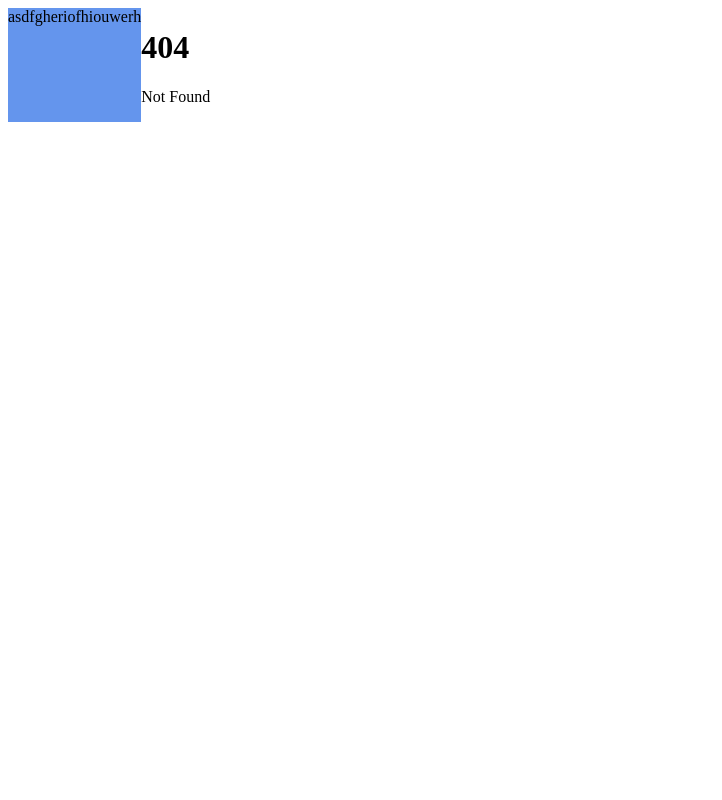
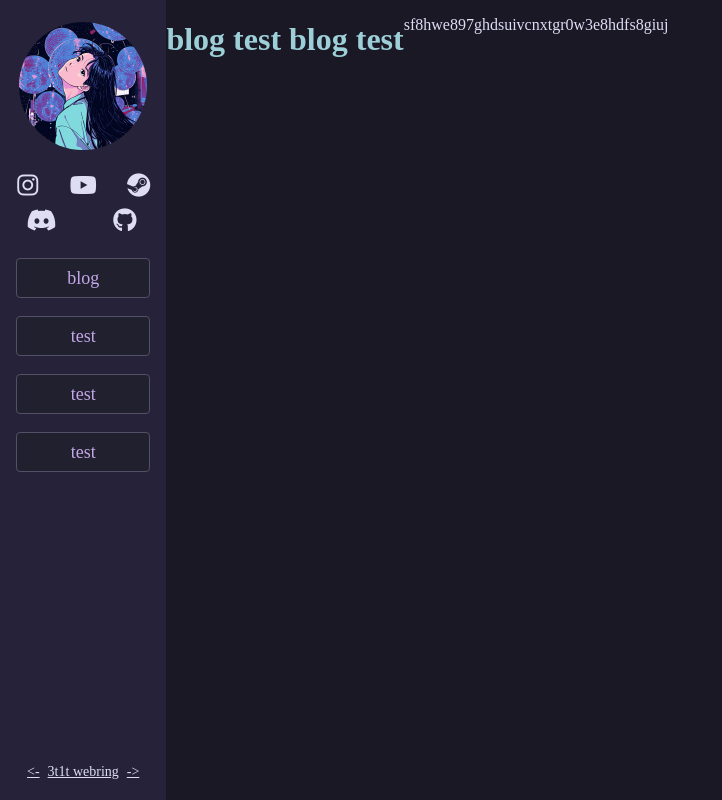
Before and after one commit to friedchaawal/friedchaawal.github.io, a SvelteKit app: page /blog in a window 1280 px wide. Before the commit this address had no page. Shown: the whole page, without its empty margins (0-722 px from the left). Built offline with nearby package versions, Linux system fonts and the light colour scheme.

Commit message:
migrated my old layout to svelte (almost)

```diff
--- a/src/app.html
+++ b/src/app.html
@@ -1,6 +1,22 @@
 <!doctype html>
 <html lang="en">
 	<head>
+		<script src="https://kit.fontawesome.com/cd932e21a0.js" crossorigin="anonymous"></script>
+		<style>
+	html,body {
+		font-family: "Jetbrains Mono";
+		height: 100%;
+		width: 100%;
+        padding: 0;
+        margin: 0;
+    }
+	p {
+		color: hsl(245deg 50% 91%);
+	}
+    h1 {
+        color: hsl(189deg 43% 73%);
+    }
+		</style>
 		<meta charset="utf-8" />
 		<link rel="icon" href="%sveltekit.assets%/favicon.png" />
 		<meta name="viewport" content="width=device-width, initial-scale=1" />
--- a/src/routes/+layout.svelte
+++ b/src/routes/+layout.svelte
@@ -2,20 +2,153 @@
 </script>
 
 <style>
-    .container{display: flex;}
-    .row{flex-direction: row;}
-    .column{flex-direction: column;}
-
-    .sidebar{
-        background-color: cornflowerblue;
+    :root {
+    --color-base: hsl(249deg 22% 12%);
+    --color-surface: hsl(247deg 23% 15%);
+    --color-overlay: hsl(248deg 25% 18%);
+    --color-muted: hsl(249deg 12% 47%);
+    --color-subtle: hsl(248deg 15% 61%);
+    --color-text: hsl(245deg 50% 91%);
+    --color-love: hsl(343deg 76% 68%);
+    --color-gold: hsl(35deg 88% 72%);
+    --color-rose: hsl(2deg 55% 83%);
+    --color-pine: hsl(197deg 49% 38%);
+    --color-foam: hsl(189deg 43% 73%);
+    --color-iris: hsl(267deg 57% 78%);
+    --color-low: #21202e;
+    --color-med: #403d52;
+    --color-high: #524f67;
+}
+    .container {display: flex;}
+    .row {flex-direction: row;}
+    .column {flex-direction: column;}
+    .centered {justify-content: center;}
+    button {font-family: inherit;}
+    .box {
+	margin: 2vmin;
+	padding: 3vmin;
+	border: 0.75vmin solid var(--color-low);
+	border-radius:0.5vmin;
+	background-color: var(--color-base);
+}
+    .parent {
+        height: 100%;
+        width: 100%;
+        flex: 1;
+}
+    .sidebar {
+        background-color: var(--color-overlay);
+        width: 13vw;
+        height: 100%;
+        gap: 0.925vh;
+}
+        #Pfp {
+            margin-top: 2.75vh;
+            margin-bottom: 2vh;
+        }
+        #Pfp > img {
+            width: 10vw;
+            height: auto;
+            border-radius: 50%;
     }
+        .handle {
+            font-size: 3vmin;
+        }
+        .handle > div {
+            text-align: center;
+            flex: 1;
+        }
+        .handle > div > a {
+            color: var(--color-text);
+        }
+        .handle > div > a:hover {
+            color: var(--color-gold);
+            filter: brightness(110%);
+            transition: color 0.3s;
+        }
+        .handle > div > a:active {
+            filter: brightness(75%);
+        }
+        .handle > div > a > i {}
+        #Nav {
+            margin-top: 2vh;
+            gap: 2.25vh;
+        }
+        #Nav > a {
+            display: flex;
+            justify-content: center;
+            text-decoration: none;
+        }
+        #Nav > a > button.inactive {
+            font-size: 2.25vmin;
+            width: 10.5vw;
+            height: 5vh;
+            border: 0.2vmin solid var(--color-high);
+            border-radius: 0.5vmin;
+            color: var(--color-iris);
+            background-color: var(--color-low);
+            transition: all 0.3s ease;
+            cursor: pointer;
+        }
+        #Nav > a > button.inactive:hover {
+            background-color: var(--color-med);
+            transform: translateX(0.3vw);
+        }
+        #Nav > a > button.inactive:active {
+            filter: brightness(70%);
+        }
+        #Nav > a > button.active {
+            font-size: 2.25vmin;
+            width: 10.5vw;
+            height: 5vh;
+            border: 1px solid var(--color-base);
+            border-radius: 0.5vmin;
+            color: var(--color-text);
+            background-color: var(--color-base);
+    }
+        #Webring {
+            margin-top: auto;
+            margin-bottom: 2vh;
+            font-size: 1.75vmin;
+            justify-content: center;
+        }
+        #Webring > a {
+            padding: 0.5vmin;
+            color: var(--color-text)
+    }
+    .content {
+        background-color: var(--color-base);
+        width: 87vw;
+}
 </style>
 
 <div class="parent container row">
-    <div class="sidebar column">
-asdfgheriofhiouwerh
+    <div class="sidebar container column">
+        <div id="Pfp" class="container row centered">
+            <img src="pfp.jpg">
+        </div>
+        <div id="Handles" class="handle container row">
+			<div><a target="_blank" href="https://www.instagram.com/fried_chaawal/"><i class="fa-brands fa-instagram"></i></a></div>
+			<div><a target="_blank" href="https://www.youtube.com/@fried_chaawal"><i class="fa-brands fa-youtube"></i></a></div>
+			<div><a target="_blank" href="https://steamcommunity.com/id/fried_chaawal/"><i class="fa-brands fa-steam"></i></a></div>
+        </div>
+        <div id="HandlesAlt" class="handle container row">
+			<div><a target="_blank" href="https://discord.gg/swyVXNKWPF"><i class="fa-brands fa-discord"></i></a></div>
+			<div><a target="_blank" href="https://github.com/friedchaawal"><i class="fa-brands fa-github"></i></a></div>
+		</div>
+        <div id="Nav" class="container column centered">
+            <a href="/blog"><button class="inactive"> blog </button></a>
+            <a href=""><button class="inactive"> test </button></a>
+            <a href=""><button class="inactive"> test </button></a>
+            <a href=""><button class="inactive"> test </button></a>
+        </div>
+        <div id="Webring" class="container">
+            <a href="https://3t1t.neocities.org/fried/previous">&lt;-</a>
+            <a href="https://3t1t.neocities.org/">3t1t webring</a>
+            <a href="https://3t1t.neocities.org/fried/next">-&gt;</a>
+        </div>
     </div>
-    <div>
+    <div class="container content">
         <slot />
     </div>
 </div>
--- /dev/null
+++ b/src/routes/blog/+page.svelte
@@ -0,0 +1,2 @@
+<h1>blog test blog test</h1>
+<p>sf8hwe897ghdsuivcnxtgr0w3e8hdfs8giuj</p>
```
